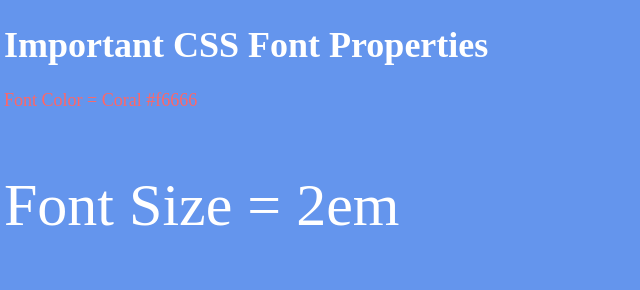
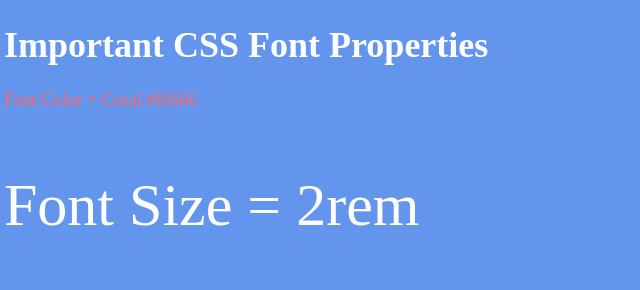
Before and after one commit to AndyMowbray/html-cssfontproperties, a plain HTML site: page index.html in a window 1280 px wide. Shown: the top 290 px of the page, 4-644 px from the left. Drawn offline with Linux system fonts and the light colour scheme.

Commit message:
Update index.html

```diff
--- a/index.html
+++ b/index.html
@@ -49,7 +49,7 @@
   <h1>Important CSS Font Properties</h1>
 
     <p id="coral"> Font Color = Coral #f6666</p>
-     <p id="fontsize">Font Size = 2em</p>
+     <p id="fontsize">Font Size = 2rem</p>
       <p id="fontweight">Font Weight = 900</p>
      <p id="caveat">Font Family = Caveat (400 regular weight.)</p>
     <p id="rightalign">Text Align = right</p>
```
